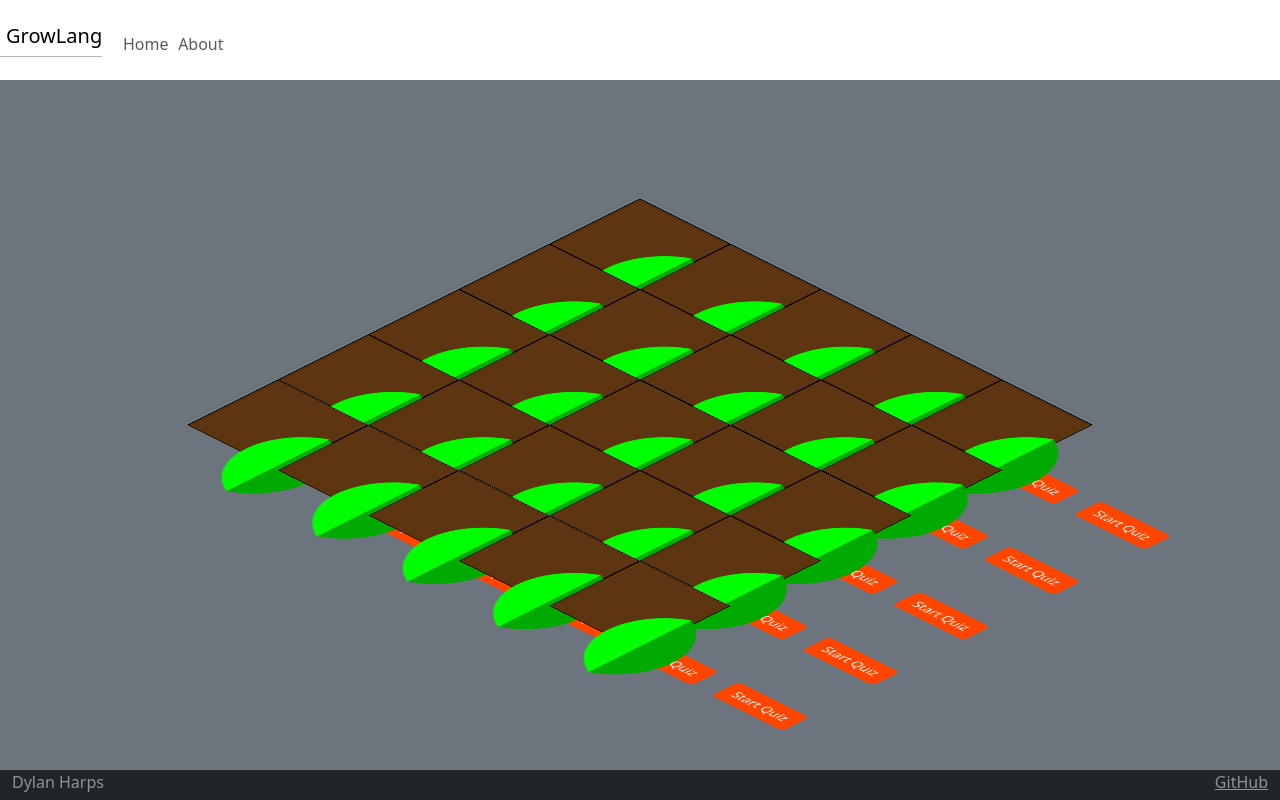
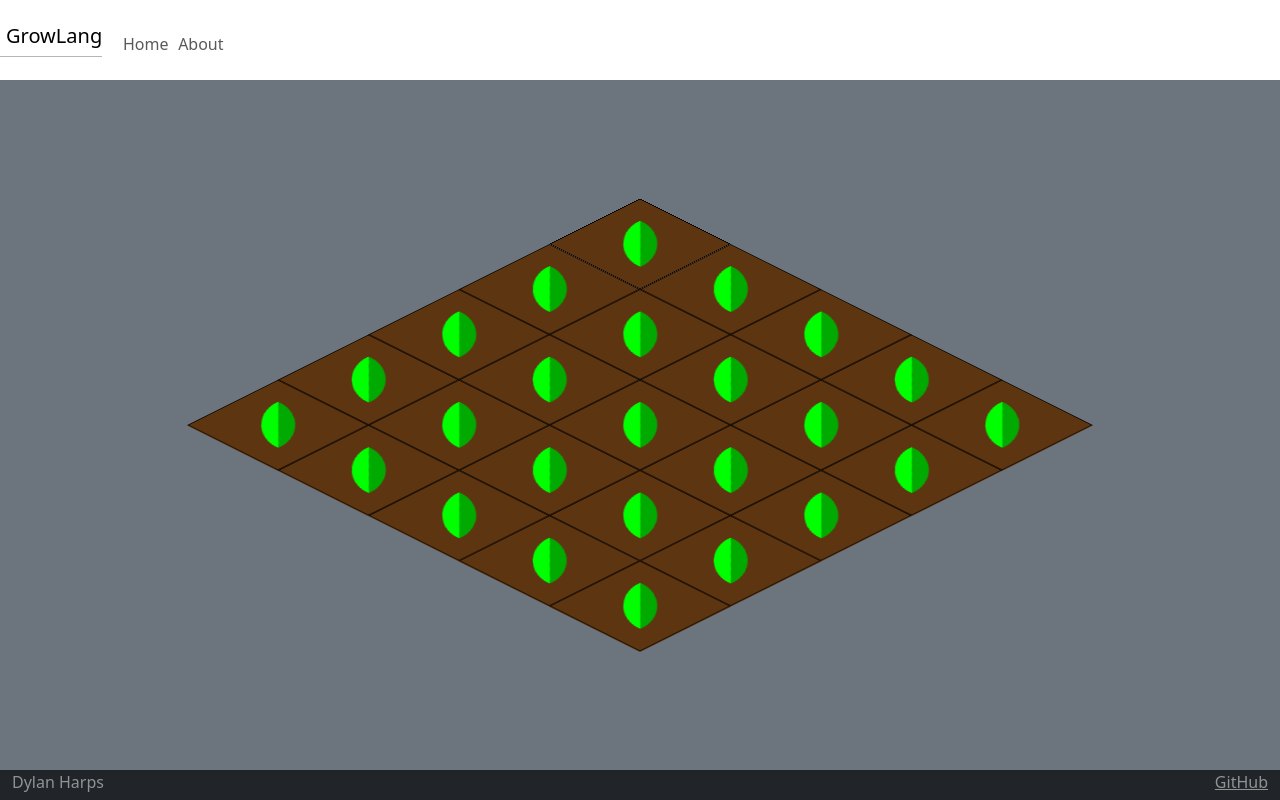
Before and after one commit to Dylan-Harps/startup, a React (Vite) app: page /garden in a window 1280 px wide. Built offline with nearby package versions, Linux system fonts and the light colour scheme.

Commit message:
Add plant popups

```diff
--- a/src/garden/garden.css
+++ b/src/garden/garden.css
@@ -26,6 +26,8 @@
     border: 1px solid black;
     position: relative;
     display: inline-block;
+    transform-style: preserve-3d;
+    z-index: 1;
 }
 
 .tile:hover {
@@ -33,7 +35,13 @@
 }
 
 .plant {
-    width: 10px;
-    transform: rotateZ(-45deg) rotate3d(1, -1, 0, -60deg); /*Isometric view*/
+    position: absolute;
+    width: 70%;
+    height: 120%;
+    top: -10%;
+    left: 15%;
+    transform: translate(-50%, -50%);
+    z-index: 10;
+    transform: rotateZ(-45deg) rotateX(0deg); /*rotate3d(1, -1, 0, -60deg); /*Undo Isometric view*/
     transform-origin: center;
 }
--- a/src/garden/tile.jsx
+++ b/src/garden/tile.jsx
@@ -1,4 +1,6 @@
 import React from 'react';
+import Popover from 'react-bootstrap/Popover';
+import { OverlayTrigger } from 'react-bootstrap';
 import { useNavigate } from 'react-router-dom';
 import Button from 'react-bootstrap/Button';
 import sprout from '/public/sprout.png';
@@ -11,24 +13,37 @@ export const Tile = ({id = 1, lessonName = "Untitled"}) => {
 
     return (
         <div className="tile">
-            {lessonName}
-            <Plant className="plant" state={plantState} />
+            <OverlayTrigger
+                container={this}
+                trigger="click"
+                placement="bottom"
+                overlay={popoverBottom({lessonName})}
+                >
+                <div><Plant state={plantState} /></div>
+            </OverlayTrigger>
+        </div>
+    );
+}
+
+const Plant = ({state}) => {
+    if (state === "sprout") {
+        return(<img className="plant" src={sprout}/>);
+    } else if (state === "grown") {
+        return(<img className="plant" src={grown}/>);
+    } else if (state === "withered") {
+        return(<img className="plant" src={withered}/>);
+    }
+}
+
+const popoverBottom = ({lessonName}) => {
+    return (
+        <Popover id="popover-positioned-bottom" title={lessonName}>
             <Button variant='primary' onClick={() => {
                     navigate(`quiz`, {state: {id: id}});
                     setPlantState("grown");
                 }}>
                 Start Quiz
             </Button>
-        </div>
+        </Popover>
     );
-}
-
-const Plant = ({state}) => {
-    if (state === "sprout") {
-        return(<img src={sprout}/>);
-    } else if (state === "grown") {
-        return(<img src={grown}/>);
-    } else if (state === "withered") {
-        return(<img src={withered}/>);
-    }
-}
+};
```
